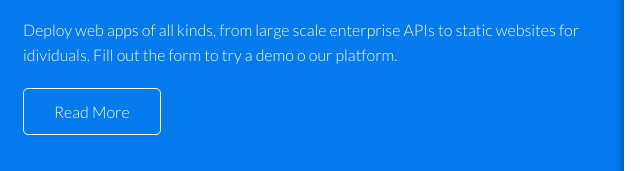
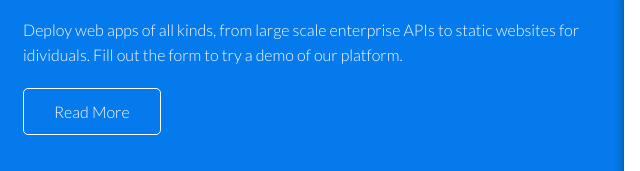
Before and after one commit to hrs070/heroku-front-end-clone, a plain HTML site: page index.html in a window 1280 px wide. Shown: the part 233-404 px from the top of the page, 92-732 px from the left. Drawn offline with Linux system fonts and the light colour scheme.

Commit message:
Fix Typos

```diff
--- a/index.html
+++ b/index.html
@@ -35,7 +35,7 @@
             <div class="showcase-text">
                 <h1>Easier Deployment</h1>
                 <p>Deploy web apps of all kinds, from large scale enterprise APIs to static websites for idividuals.
-                    Fill out the form to try a demo o our platform.</p>
+                    Fill out the form to try a demo of our platform.</p>
                 <a href="features.html" class="btn btn-outline">Read More</a>
             </div>
             <div class="showcase-form card">
```
